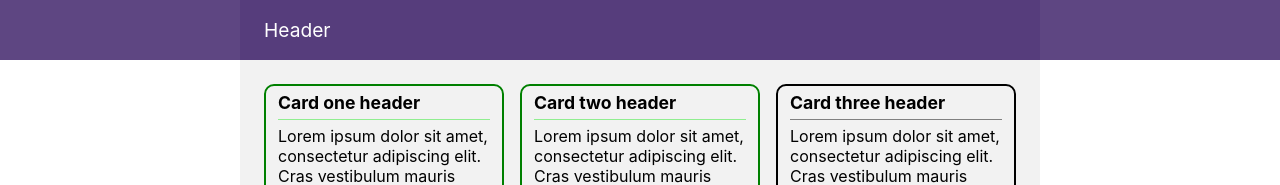
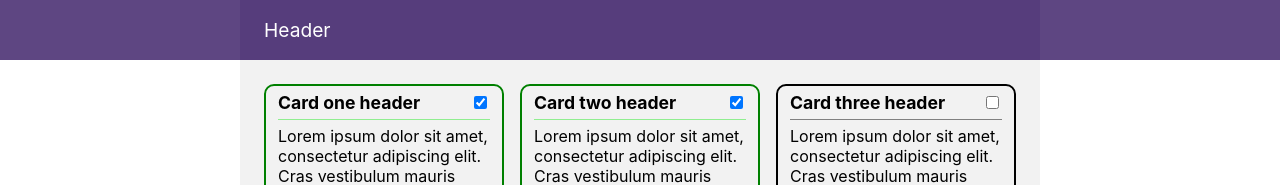
Before and after one commit to Jaskon/react-udemy-course, a React (Create React App) app: page / in a window 1280 px wide. Shown: the top 185 px of the page. Built offline with nearby package versions, Linux system fonts and the light colour scheme.

Commit message:
Return checkbox

```diff
--- a/src/App/App.js
+++ b/src/App/App.js
@@ -37,7 +37,7 @@ function App() {
       content={one.content}
       selected={one.selected}
       onSelect={() => setCardsState(
-        [...cardsState].map(newOne =>
+        cardsState.map(newOne =>
           newOne.id === one.id
             ? {...newOne, selected: !newOne.selected}
             : newOne
--- a/src/Card/Card.js
+++ b/src/Card/Card.js
@@ -18,6 +18,7 @@ function Card({ className, caption, content, onSelect, selected = false }) {
           onClick={onHeaderClick}
         >
           <div>{caption}</div>
+          <input type={'checkbox'} checked={selected} readOnly />
         </div>
 
         <div className={'Card__divider'} />
--- a/src/Card/Card.scss
+++ b/src/Card/Card.scss
@@ -10,8 +10,10 @@ $card-padding-vertical: 6px;
 }
 
 .Card__header {
+  display: flex;
   font-size: 1.1rem;
   font-weight: bold;
+  justify-content: space-between;
   user-select: none;
 }
 
```
